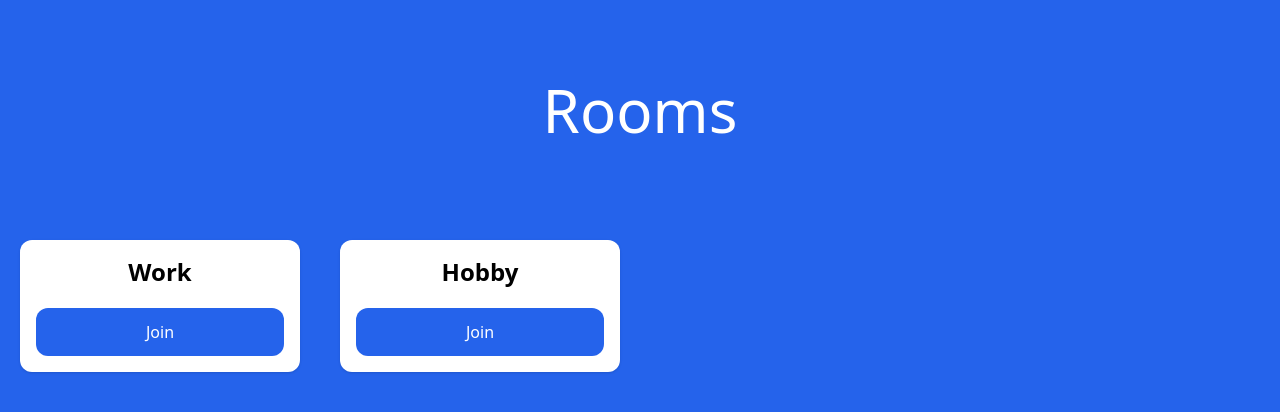
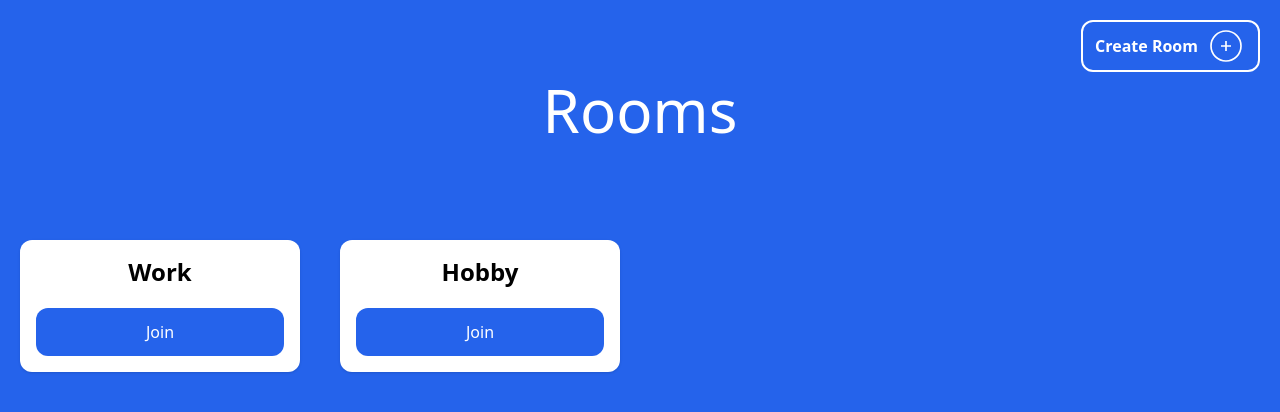
Before and after one commit to chiragdeep01/ChatApp, a Django app: page /rooms/ in a window 1280 px wide. Shown: the part 80-492 px from the top of the page. Run offline with Django 4.2, Linux system fonts and the light colour scheme; a user stored in the database is signed in; data comes from the database, SQL or seed files in the repository; both versions use the stored data as it was after the commit; some libraries are stand-ins or nearby versions.

Commit message:
added Create Room button to UI

```diff
--- a/core/templates/core/base.html
+++ b/core/templates/core/base.html
@@ -22,7 +22,7 @@
             {% if request.user.is_authenticated %}
                 <a href="{% url 'rooms'%}" class="text-white hover:text-gray-200">Rooms</a>
                 <a href="{% url 'logout'%}" class="bg-blue-600 text-white px-5 py-3 rounded-xl hover:bg-blue-700">Logout</a>
-            {% else %}
+                {% else %}
                 <a href="{% url 'login'%}" class="text-white hover:text-gray-200">LogIn</a>
                 <a href="{% url 'signup'%}" class="bg-blue-600 text-white px-5 py-3 rounded-xl hover:bg-blue-700">SignUp</a>
             {% endif %}
--- a/room/templates/room/rooms.html
+++ b/room/templates/room/rooms.html
@@ -3,10 +3,22 @@
 {% block title %}Rooms | {% endblock %}
 
 {% block content %}
-<div class="p-10 lg:p-20 text-center">
-    <h1 class="text-3xl lg:text-6xl text-white">Rooms</h1>
+<!-- <div class="absolute flex justify-end">
+    <div>
+        <button class="relative mt-4 px-4 py-2 bg-white shadow rounded-xl text-center text-xl font-semibold">Create Room</button>
+    </div>
+</div> -->
+<div class="text-center">
+    <div class="absolute w-full flex justify-end p-5">
+        <button class="bg-blue px-3 py-1 font-semibold rounded-xl text-white border-white border-2 flex flex-row items-center">Create Room <svg class="ml-2" xmlns="http://www.w3.org/2000/svg" fill="none" height="40px" width="40px" viewBox="0 0 24 24" strokeWidth={2} stroke="currentColor" className="w-1 h-1">
+            <path strokeLinecap="round" strokeLinejoin="round" d="M12 9v6m3-3H9m12 0a9 9 0 11-18 0 9 9 0 0118 0z" />
+          </svg>
+          </button>
+    </div>
+    <div class="py-20">
+        <h1 class="text-3xl lg:text-6xl text-white">Rooms</h1>
+    </div>
 </div>
-
 <div class="w-full flex flex-wrap items-center">
     {% for room in rooms %}
         <div class="w-1/4 px-5 py-5">
```
Also changed, not shown: db.sqlite3.
